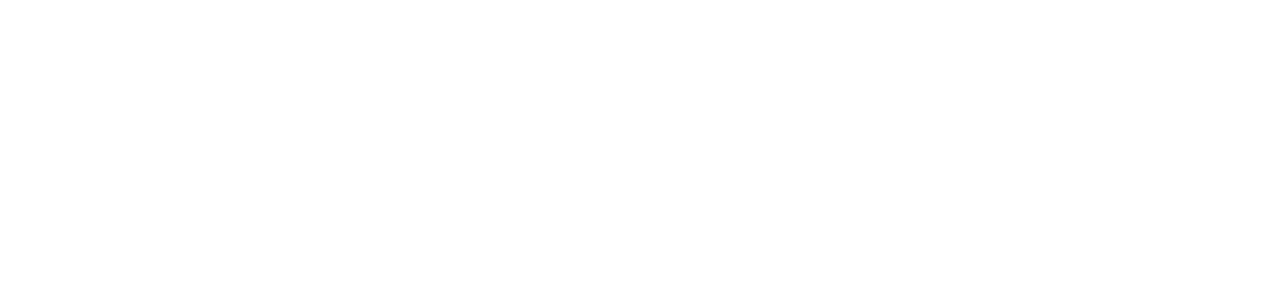
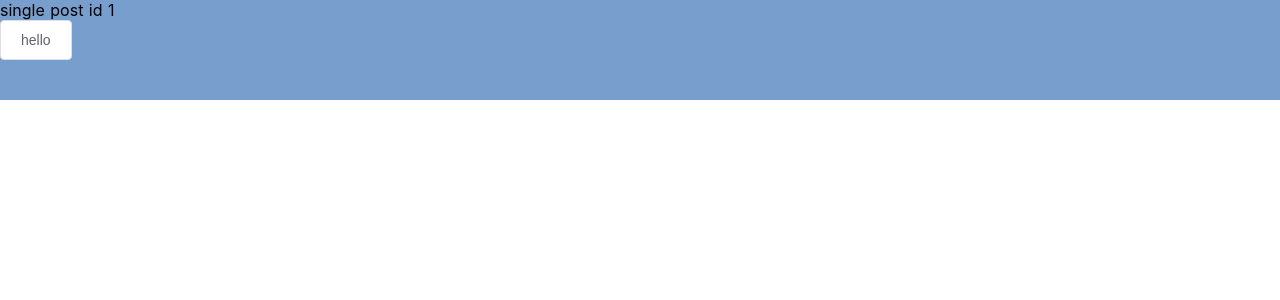
Before and after one commit to Bojackxiang/nuxt-blog, a Nuxt app: page /posts/1 in a window 1280 px wide. Before the commit this address had no page. Shown: the top 300 px of the page. Built offline with nearby package versions, Linux system fonts and the light colour scheme.

Commit message:
创建了 scss 文件

```diff
--- /dev/null
+++ b/assets/scss/config.scss
@@ -0,0 +1,9 @@
+// color groups
+$color_white: white;
+$color_white: black;
+$color_1: #779ecc;
+$color_2: #87aacc;
+$color_3: #afc7d2;
+$color_4: #e9dfc0;
+$color_5: #e8b4a2;
+$color_6: #e89185;
--- /dev/null
+++ b/pages/posts/_id/index.vue
@@ -0,0 +1,35 @@
+<template>
+  <div class="post-page">
+    single post id {{ postId }}
+    <div class="post-page__content">
+      <el-button>hello</el-button>
+    </div>
+  </div>
+</template>
+
+<script>
+export default {
+
+  data() {
+    console.log("data ....");
+    return {
+      postId: this.$route.params.id,
+    };
+  },
+  mounted() {
+    console.log("mounted ....");
+    // make a request to the backend
+  },
+};
+</script>
+
+<style lang="scss" scoped>
+@import '../../../assets/scss/config.scss';
+.post-page{
+  // background-color: $color_1;
+  background-color: $color_1;
+  height:100px;
+  &__content {
+  }
+}
+</style>
--- a/pages/posts/index.vue
+++ b/pages/posts/index.vue
@@ -1,5 +1,5 @@
 <template>
-  <div class="post-page">
+  <div class="posts-page">
     <div class="post-page__header"></div>
   </div>
 </template>
@@ -11,8 +11,10 @@
 </script>
 
 <style lang="scss" scoped>
-.post-page{
-  min-height: 20px;
+.posts-page{
+  display: flex;
+  justify-content: center;
+  align-items: center;
   &__header{
     min-height: 20px;
     background-color: antiquewhite;
```
Also changed, not shown: 1 other file (tests, documents, lock files or other folders).
